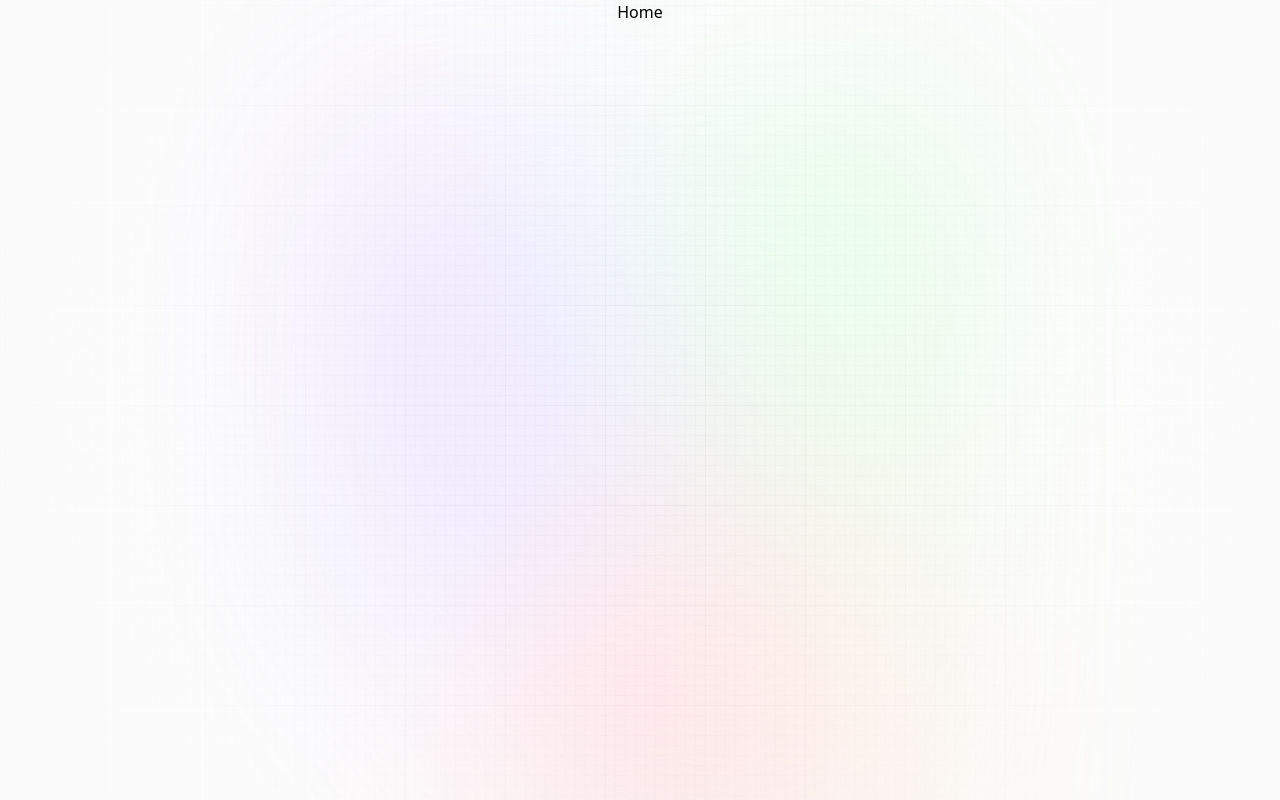
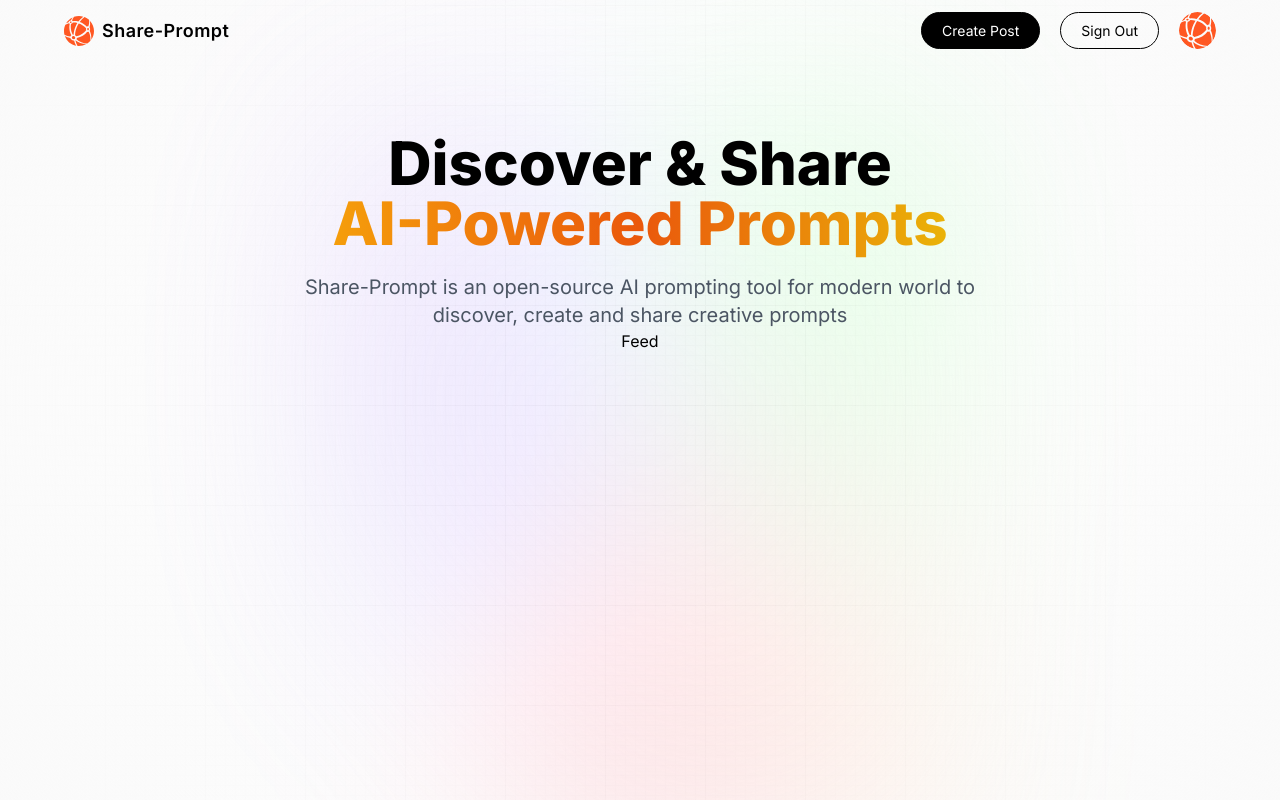
Before and after one commit to Asada678/asada-practice, a Next.js app in the folder share-prompt/: page / in a window 1280 px wide. Built offline with nearby package versions, Linux system fonts and the light colour scheme.

Commit message:
create Nav, add eslint rules

```diff
--- a/share-prompt/app/layout.tsx
+++ b/share-prompt/app/layout.tsx
@@ -1,4 +1,7 @@
 import { FC } from "react";
+
+import Nav from "@components/Nav";
+
 import "@styles/globals.css";
 
 export const metadata = {
@@ -17,7 +20,10 @@ const RootLayout: FC<layoutProps> = ({ children }) => {
         <div className="main">
           <div className="gradient"></div>
         </div>
-        <main className="app">{children}</main>
+        <main className="app">
+          <Nav />
+          {children}
+        </main>
       </body>
     </html>
   );
--- a/share-prompt/app/page.tsx
+++ b/share-prompt/app/page.tsx
@@ -1,9 +1,23 @@
 import { FC } from "react";
+
+import Feed from "@components/Feed";
 
 interface pageProps {}
 
 const Home: FC<pageProps> = ({}) => {
-  return <div>Home</div>;
+  return (
+    <section className="flex-center w-full flex-col">
+      <h1 className="head_text text-center">
+        Discover & Share
+        <br className="hidden md:block" />
+        <span className="orange_gradient text-center"> AI-Powered Prompts</span>
+      </h1>
+      <p className="desc text-center">
+        Share-Prompt is an open-source AI prompting tool for modern world to discover, create and share creative prompts
+      </p>
+      <Feed />
+    </section>
+  );
 };
 
 export default Home;
--- /dev/null
+++ b/share-prompt/components/Feed.tsx
@@ -0,0 +1,9 @@
+import { FC } from "react";
+
+interface FeedProps {}
+
+const Feed: FC<FeedProps> = ({}) => {
+  return <div>Feed</div>;
+};
+
+export default Feed;
--- /dev/null
+++ b/share-prompt/components/Form.tsx
@@ -0,0 +1,9 @@
+import { FC } from "react";
+
+interface FormProps {}
+
+const Form: FC<FormProps> = ({}) => {
+  return <div>Form</div>;
+};
+
+export default Form;
--- /dev/null
+++ b/share-prompt/components/Nav.tsx
@@ -0,0 +1,155 @@
+"use client";
+
+import { FC } from "react";
+import { useEffect, useState } from "react";
+
+import Image from "next/image";
+import Link from "next/link";
+
+import { getProviders, signIn, signOut, useSession } from "next-auth/react";
+
+interface NavProps {}
+
+const Nav: FC<NavProps> = ({}) => {
+  const isUserLoggedIn = true;
+
+  const [providers, setProviders] = useState(null);
+
+  const [toggleDropdown, setToggleDropdown] = useState(false);
+
+  // useEffect(() => {
+  //   const setProvider = async () => {
+  //     const response = await getProviders();
+
+  //     setProviders(response);
+  //   };
+
+  //   setProvider();
+  // }, []);
+  return (
+    <nav className="flex-between mb-16 w-full pt-3">
+      <Link
+        href="/"
+        className="flex-center gap-2"
+      >
+        <Image
+          src="/assets/images/logo.svg"
+          alt="logo"
+          width={30}
+          height={30}
+          className="object-contain"
+        />
+        <p className="logo_text">Share-Prompt</p>
+      </Link>
+
+      {/* Desktop Navigation */}
+      <div className="hidden sm:flex">
+        {isUserLoggedIn ? (
+          <div className="flex gap-3 md:gap-5">
+            <Link
+              href="/create-prompt"
+              className="black_btn"
+            >
+              Create Post
+            </Link>
+
+            <button
+              type="button"
+              onClick={() => signOut()}
+              className="outline_btn"
+            >
+              Sign Out
+            </button>
+
+            <Link href="/profile">
+              <Image
+                src="/assets/images/logo.svg"
+                width={37}
+                height={37}
+                alt="profile"
+                className="rounded-full"
+              />
+            </Link>
+          </div>
+        ) : (
+          <>
+            {providers &&
+              Object.values(providers).map((provider) => (
+                <button
+                  type="button"
+                  key={provider.name}
+                  onClick={() => singIn(provider.id)}
+                  className="black_btn"
+                >
+                  Sign In
+                </button>
+              ))}
+          </>
+        )}
+      </div>
+
+      {/* Mobile Navigation */}
+      <div className="relative flex sm:hidden">
+        {isUserLoggedIn ? (
+          <div className="flex">
+            <Image
+              src="/assets/images/logo.svg"
+              width={37}
+              height={37}
+              alt="profile"
+              className="rounded-full"
+              onClick={() => {
+                setToggleDropdown((prev) => !prev);
+              }}
+            />
+
+            {toggleDropdown && (
+              <div className="dropdown">
+                <Link
+                  href="/profile"
+                  className="dropdown_link"
+                  onClick={() => setToggleDropdown(false)}
+                >
+                  My Profile
+                </Link>
+                <Link
+                  href="/create-prompt"
+                  className="dropdown_link"
+                  onClick={() => setToggleDropdown(false)}
+                >
+                  Create Prompt
+                </Link>
+                <button
+                  type="button"
+                  onClick={() => {
+                    setToggleDropdown(false);
+                    signOut();
+                  }}
+                  className="black_btn mt-5 w-full"
+                >
+                  Sign Out
+                </button>
+              </div>
+            )}
+          </div>
+        ) : (
+          <>
+            {providers &&
+              Object.values(providers).map((provider) => (
+                <button
+                  type="button"
+                  key={provider.name}
+                  onClick={() => singIn(provider.id)}
+                  className="black_btn"
+                >
+                  Sign In
+                </button>
+              ))}
+          </>
+        )}
+      </div>
+    </nav>
+  );
+};
+
+export default Nav;
--- /dev/null
+++ b/share-prompt/components/Profile.tsx
@@ -0,0 +1,9 @@
+import { FC } from "react";
+
+interface ProfileProps {}
+
+const Profile: FC<ProfileProps> = ({}) => {
+  return <div>Profile</div>;
+};
+
+export default Profile;
--- /dev/null
+++ b/share-prompt/components/PromptCard.tsx
@@ -0,0 +1,9 @@
+import { FC } from "react";
+
+interface PromptCardProps {}
+
+const PromptCard: FC<PromptCardProps> = ({}) => {
+  return <div>PromptCard</div>;
+};
+
+export default PromptCard;
--- /dev/null
+++ b/share-prompt/components/Provider.tsx
@@ -0,0 +1,9 @@
+import { FC } from "react";
+
+interface ProviderProps {}
+
+const Provider: FC<ProviderProps> = ({}) => {
+  return <div>Provider</div>;
+};
+
+export default Provider;
--- a/share-prompt/package.json
+++ b/share-prompt/package.json
@@ -9,6 +9,7 @@
     "lint": "next lint"
   },
   "dependencies": {
+    "@next/font": "^13.4.1",
     "@types/node": "20.1.0",
     "@types/react": "18.2.6",
     "@types/react-dom": "18.2.4",
@@ -25,5 +26,10 @@
     "react-dom": "18.2.0",
     "tailwindcss": "3.3.2",
     "typescript": "5.0.4"
+  },
+  "devDependencies": {
+    "eslint-config-prettier": "^8.8.0",
+    "eslint-plugin-import": "^2.27.5",
+    "eslint-plugin-unused-imports": "^2.0.0"
   }
 }
--- a/share-prompt/styles/globals.css
+++ b/share-prompt/styles/globals.css
@@ -3,6 +3,10 @@
 @tailwind base;
 @tailwind components;
 @tailwind utilities;
+
+body {
+  font-family: "Inter", sans-serif;
+}
 
 /*
   Note: The styles for this gradient grid background is heavily inspired by the creator of this amazing site (https://dub.sh) – all credits go to them!
@@ -133,7 +137,7 @@
 
 /* Nav Component */
 .logo_text {
-  @apply font-satoshi text-lg font-semibold tracking-wide text-black max-sm:hidden;
+  @apply font-inter text-lg font-semibold tracking-wide text-black max-sm:hidden;
 }
 
 .dropdown {
```
Also changed, not shown: share-prompt/.eslintrc.json, 1 other file (tests, documents, lock files or other folders).
